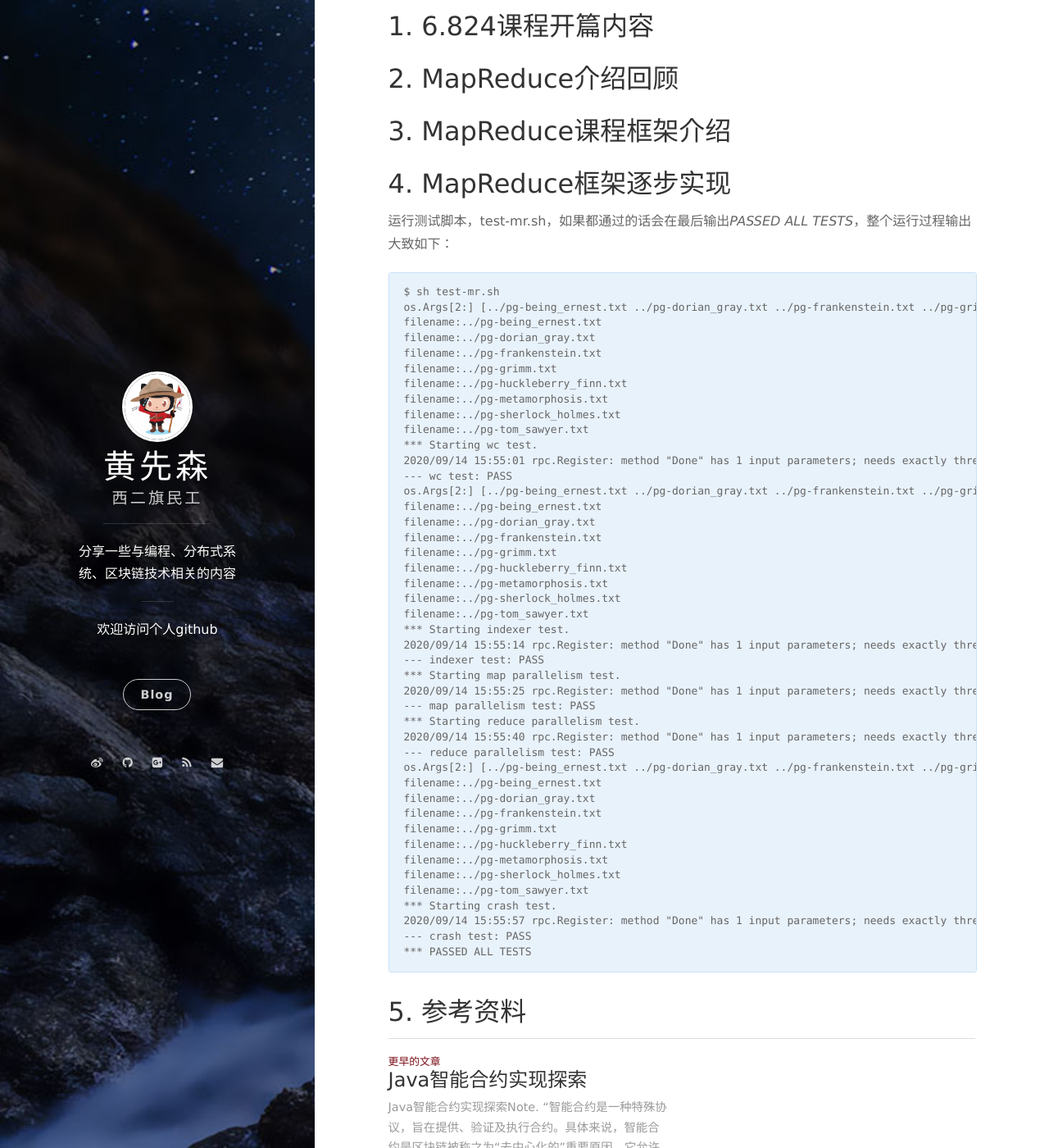
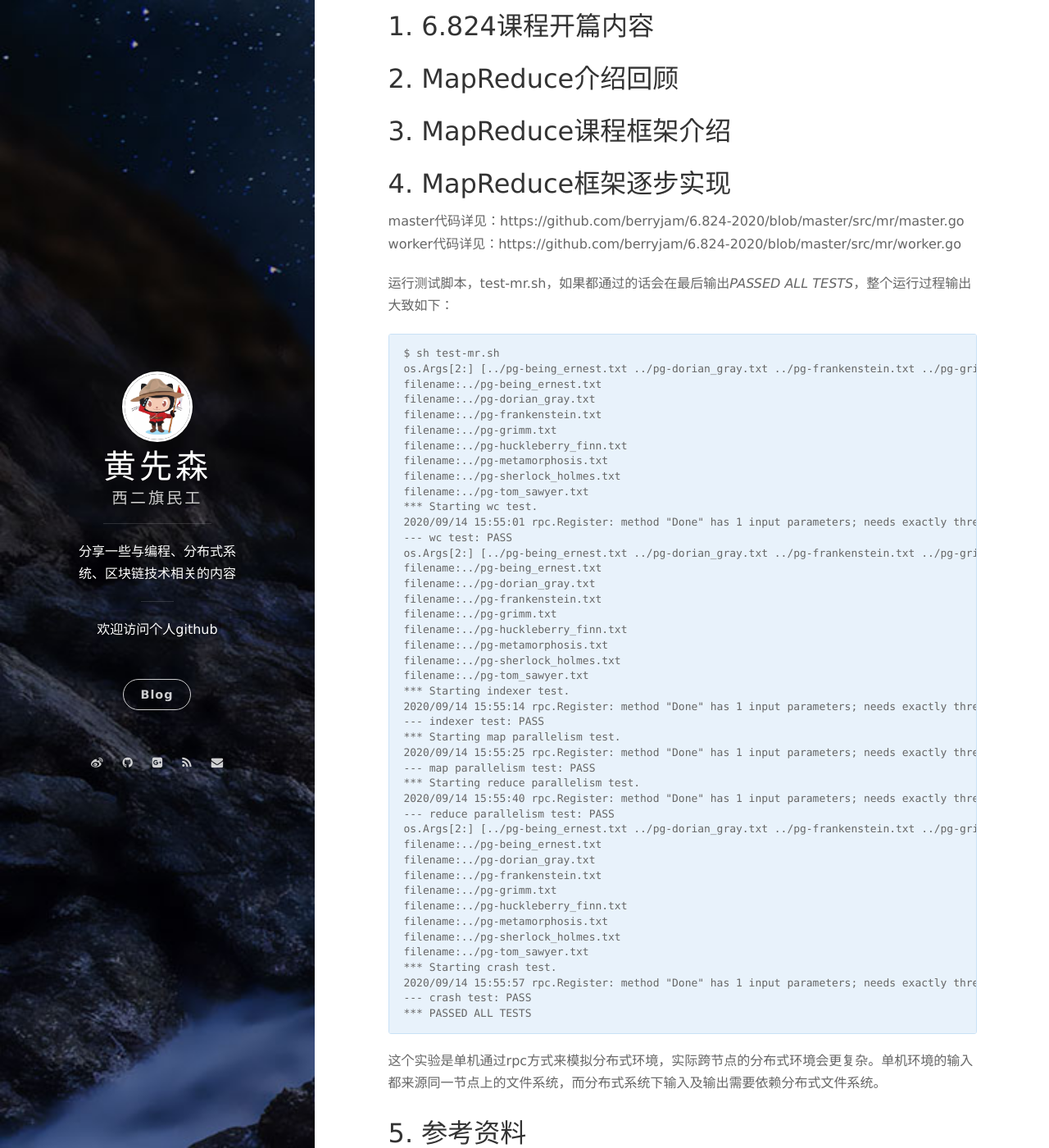
Before and after one commit to berryjam/berryjam.github.io, a Jekyll site: the page built from _posts/2020-09-12-6.824分布式系统课程系列(一):开篇&MapReduce介绍及框架实现.md, in a window 1280 px wide and 1400 px high, scrolled down 648 px. Shown: the whole window at 82% size. Built offline with Jekyll 4.4.1, drawn with Linux system fonts in a browser that asks for light colours; nearby versions of some CDN libraries; comment, search, counter and statistics services are not loaded.

Commit message:
Update 2020-09-12-6.824分布式系统课程系列(一):开篇&MapReduce介绍及框架实现.md

````diff
--- a/_posts/2020-09-12-6.824分布式系统课程系列(一):开篇&MapReduce介绍及框架实现.md
+++ b/_posts/2020-09-12-6.824分布式系统课程系列(一):开篇&MapReduce介绍及框架实现.md
@@ -31,6 +31,8 @@ tags: 分布式系统 MapReduce 6.824
 
 ## 4. MapReduce框架逐步实现
 
+master代码详见：https://github.com/berryjam/6.824-2020/blob/master/src/mr/master.go
+worker代码详见：https://github.com/berryjam/6.824-2020/blob/master/src/mr/worker.go
 
 运行测试脚本，test-mr.sh，如果都通过的话会在最后输出*PASSED ALL TESTS*，整个运行过程输出大致如下：
 ```
@@ -80,4 +82,6 @@ filename:../pg-tom_sawyer.txt
 *** PASSED ALL TESTS
 ```
 
+这个实验是单机通过rpc方式来模拟分布式环境，实际跨节点的分布式环境会更复杂。单机环境的输入都来源同一节点上的文件系统，而分布式系统下输入及输出需要依赖分布式文件系统。
+
 ## 5. 参考资料
````
